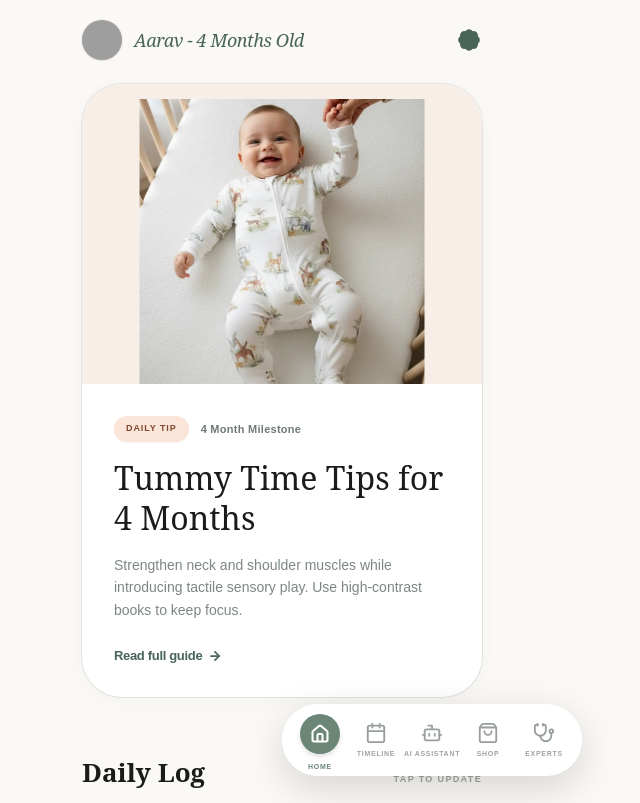
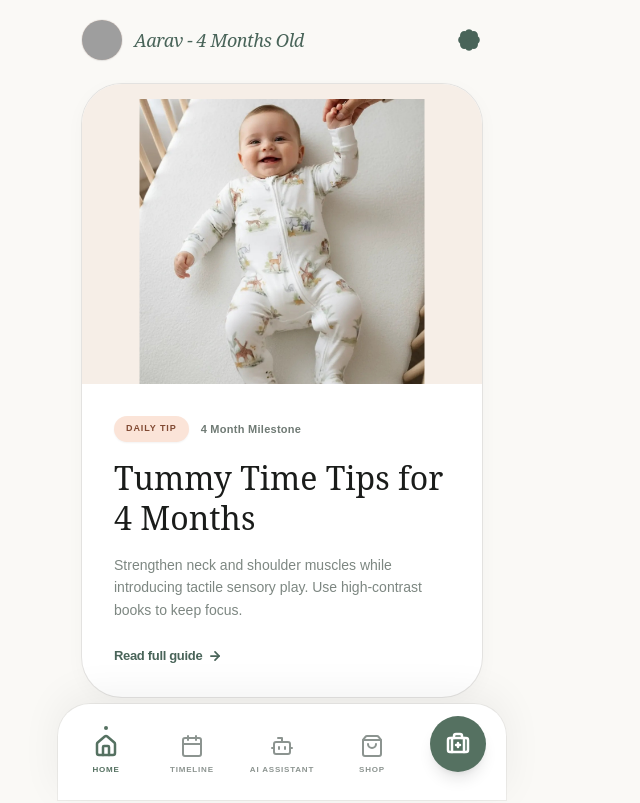
Before and after one commit to mjp2010/atb, a Next.js app: page /home in a window 1280 px wide. Shown: the top 803 px of the page, without its empty margins (358-998 px from the left). Built offline with nearby package versions, Linux system fonts and the light colour scheme; grey boxes are pictures that could not be loaded.

Commit message:
UI: Redesign global Bottom Navigation and integrate into RootLayout

```diff
--- a/src/app/aicoach/page.tsx
+++ b/src/app/aicoach/page.tsx
@@ -2,7 +2,6 @@
 
 import { useRouter } from 'next/navigation';
 import { Bot, BadgeCheck, RotateCcw, CheckCircle2, ArrowRight, BookOpen, Send, Headset } from 'lucide-react';
-import { BottomNav } from '@/components/BottomNav';
 import Image from 'next/image';
 
 const recentQuestions = [
@@ -198,8 +197,6 @@ export default function AICoachPage() {
         </div>
 
       </main>
-
-      <BottomNav />
     </div>
   );
 }
--- a/src/app/experts/page.tsx
+++ b/src/app/experts/page.tsx
@@ -5,7 +5,6 @@ import {
   BadgeCheck, Stethoscope, Baby, Apple, Activity,
   Star, Video, MessageCircle, Globe, ShieldCheck, Headset
 } from 'lucide-react';
-import { BottomNav } from '@/components/BottomNav';
 import Image from 'next/image';
 
 const categories = [
@@ -209,8 +208,6 @@ export default function ExpertsPage() {
           })}
         </section>
       </main>
-
-      <BottomNav />
     </div>
   );
 }
--- a/src/app/home/page.tsx
+++ b/src/app/home/page.tsx
@@ -3,7 +3,6 @@
 import { useRouter } from 'next/navigation';
 import { motion } from 'motion/react';
 import { BadgeCheck, ArrowRight, ShoppingCart, UtensilsCrossed, Moon, Baby, HeartPulse, Star } from 'lucide-react';
-import { BottomNav } from '@/components/BottomNav';
 import Image from 'next/image';
 
 const dailyLogs = [
@@ -194,7 +193,6 @@ export default function HomePage() {
         </section>
 
       </main>
-      <BottomNav />
     </div>
   );
 }
--- a/src/app/layout.tsx
+++ b/src/app/layout.tsx
@@ -1,6 +1,7 @@
 import type { Metadata, Viewport } from 'next';
 import './globals.css';
 import { ThemeProvider } from '@/context/ThemeContext';
+import { BottomNav } from '@/components/BottomNav';
 
 export const metadata: Metadata = {
   title: 'All Things Baby – Your Nurturing Atelier',
@@ -32,6 +33,7 @@ export default function RootLayout({
         <ThemeProvider>
           <div className="min-h-screen bg-atb-background text-atb-on-background font-body selection:bg-atb-primary selection:text-white">
             {children}
+            <BottomNav />
           </div>
         </ThemeProvider>
       </body>
--- a/src/app/shop/page.tsx
+++ b/src/app/shop/page.tsx
@@ -7,7 +7,6 @@ import {
   MapPin, ArrowRight, Hand, Eye, Brain, ChevronRight,
   Snowflake, Quote, MessageCircle
 } from 'lucide-react';
-import { BottomNav } from '@/components/BottomNav';
 import Image from 'next/image';
 
 const moreProducts = [
@@ -276,8 +275,6 @@ export default function ShopPage() {
         </section>
 
       </main>
-
-      <BottomNav />
     </div>
   );
 }
--- a/src/app/timeline/page.tsx
+++ b/src/app/timeline/page.tsx
@@ -3,7 +3,6 @@
 import { useRouter } from 'next/navigation';
 import { motion } from 'motion/react';
 import { Share2, CheckCircle2, ChevronRight, Sparkles, ImagePlus, Filter, Camera, Star, Heart, UserPlus, Users, Plus, BookOpen } from 'lucide-react';
-import { BottomNav } from '@/components/BottomNav';
 import Image from 'next/image';
 
 const milestones = [
@@ -238,7 +237,6 @@ export default function TimelinePage() {
    <Plus size={26} strokeWidth={2.5} />
  </motion.button>
 
- <BottomNav />
  </div>
  );
 }
--- a/src/components/BottomNav.tsx
+++ b/src/components/BottomNav.tsx
@@ -1,6 +1,6 @@
 'use client';
 
-import { Home, Calendar, Bot, ShoppingBag, Stethoscope } from 'lucide-react';
+import { Home, Calendar, Bot, ShoppingBag, BriefcaseMedical } from 'lucide-react';
 import { useRouter, usePathname } from 'next/navigation';
 import { motion, useScroll, useMotionValueEvent } from 'motion/react';
 import { useState, useEffect } from 'react';
@@ -10,7 +10,7 @@ const navItems = [
   { id: 'timeline', path: '/timeline', icon: Calendar, label: 'TIMELINE' },
   { id: 'aicoach', path: '/aicoach', icon: Bot, label: 'AI ASSISTANT' },
   { id: 'shop', path: '/shop', icon: ShoppingBag, label: 'SHOP' },
- { id: 'experts', path: '/experts', icon: Stethoscope, label: 'EXPERTS' },
+  { id: 'experts', path: '/experts', icon: BriefcaseMedical, label: 'EXPERTS', isSpecial: true },
 ];
 
 export function BottomNav() {
@@ -19,6 +19,11 @@ export function BottomNav() {
   const { scrollY } = useScroll();
   const [hidden, setHidden] = useState(false);
 
+  // Don't show on specific utility/marketing/detail pages
+  const hideOnPaths = ['/', '/onboarding', '/product'];
+  if (hideOnPaths.includes(pathname)) return null;
+
+  // Auto-hide on scroll down, show on scroll up
   useMotionValueEvent(scrollY, "change", (latest) => {
     const previous = scrollY.getPrevious() || 0;
     if (latest > previous && latest > 50) {
@@ -28,6 +33,7 @@ export function BottomNav() {
     }
   });
 
+  // Show after scrolling stops for a bit
   useEffect(() => {
     let timeoutId: NodeJS.Timeout;
     const handleScroll = () => {
@@ -42,49 +48,61 @@ export function BottomNav() {
   }, []);
 
   return (
+    <div className="fixed bottom-0 left-0 right-0 z-50 pointer-events-none">
+      <div className="max-w-md mx-auto w-full px-0">
         <motion.nav
           initial={{ y: 0 }}
-   animate={{ y: hidden ? 120 : 0 }}
-   transition={{ duration: 0.4, ease: [0.22, 1, 0.36, 1] }}
-   className="fixed bottom-6 left-1/2 -translate-x-1/2 w-auto flex justify-center gap-1 items-center px-3 py-2 bg-white dark:bg-[#1a1c1a] bg-opacity-[0.97] dark:bg-opacity-95 backdrop-blur-2xl rounded-full z-50 shadow-[0_12px_40px_rgb(0,0,0,0.15)] dark:shadow-[0_12px_40px_rgb(0,0,0,0.4)]"
+          animate={{ y: hidden ? 100 : 0 }}
+          transition={{ duration: 0.35, ease: 'easeInOut' }}
+          className="bg-white rounded-t-[32px] shadow-[0_-10px_40px_rgba(0,0,0,0.06)] flex items-end justify-between px-5 pb-5 pt-4 pointer-events-auto ring-1 ring-black/5"
         >
           {navItems.map((item) => {
             const isActive = pathname === item.path;
             const Icon = item.icon;
+
+            if (item.id === 'experts') {
+              return (
+                <motion.button
+                  key={item.id}
+                  onClick={() => router.push(item.path)}
+                  whileTap={{ scale: 0.92 }}
+                  className="relative flex items-center justify-center w-14 h-14 bg-[#557161] rounded-full shadow-lg -translate-y-1 mb-1 focus:outline-none"
+                  aria-label={item.label}
+                >
+                  <Icon size={24} className="text-white" strokeWidth={2.5} />
+                  {isActive && (
+                    <motion.div layoutId="nav-active-expert" className="absolute inset-0 rounded-full ring-4 ring-[#557161]/20" />
+                  )}
+                </motion.button>
+              );
+            }
 
             return (
               <motion.button
                 key={item.id}
                 onClick={() => router.push(item.path)}
                 whileTap={{ scale: 0.9 }}
- className="relative flex flex-col items-center justify-center w-[3.25rem] h-14 bg-transparent focus:outline-none group"
+                className="flex flex-col items-center justify-center gap-1.5 min-w-[3.5rem] py-1 focus:outline-none relative"
                 aria-label={item.label}
- aria-current={isActive ? 'page' : undefined}
               >
- {isActive ? (
-   <div className="flex flex-col items-center justify-center w-full h-full relative">
+                <div className={`transition-colors duration-200 ${isActive ? 'text-[#557161]' : 'text-[#8c9490]'}`}>
+                  <Icon size={24} strokeWidth={isActive ? 2.5 : 2} />
+                </div>
+                <span className={`font-label text-[8px] font-extrabold tracking-widest transition-colors duration-200 ${isActive ? 'text-[#557161]' : 'text-[#8c9490]'}`}>
+                  {item.label}
+                </span>
+                {isActive && (
                   <motion.div
                     layoutId="nav-pill"
-       className="w-10 h-10 rounded-full bg-[#6b8577] flex items-center justify-center shadow-md absolute top-0.5"
-       transition={{ type: 'spring', stiffness: 450, damping: 28 }}
-     >
-       <Icon size={20} className="text-white" strokeWidth={2.5} />
-     </motion.div>
-     <span className="font-label text-[7px] uppercase tracking-[0.1em] font-extrabold text-[#6b8577] absolute bottom-[-4px] whitespace-nowrap truncate">
-       {item.label}
-     </span>
-   </div>
- ) : (
-   <div className="flex flex-col items-center gap-[5px] text-[#8c9490] hover:text-[#6b8577] transition-colors absolute top-2.5">
-     <Icon size={22} strokeWidth={2} className="opacity-90" />
-     <span className="font-label text-[7px] uppercase tracking-[0.1em] font-extrabold opacity-[0.85] whitespace-nowrap truncate">
-       {item.label}
-     </span>
-   </div>
+                    className="absolute -top-1 w-1 h-1 bg-[#557161] rounded-full"
+                    transition={{ type: 'spring', stiffness: 400, damping: 30 }}
+                  />
                 )}
               </motion.button>
             );
           })}
         </motion.nav>
+      </div>
+    </div>
   );
 }
```
Lines whose indentation alone changed are shown as unchanged.
